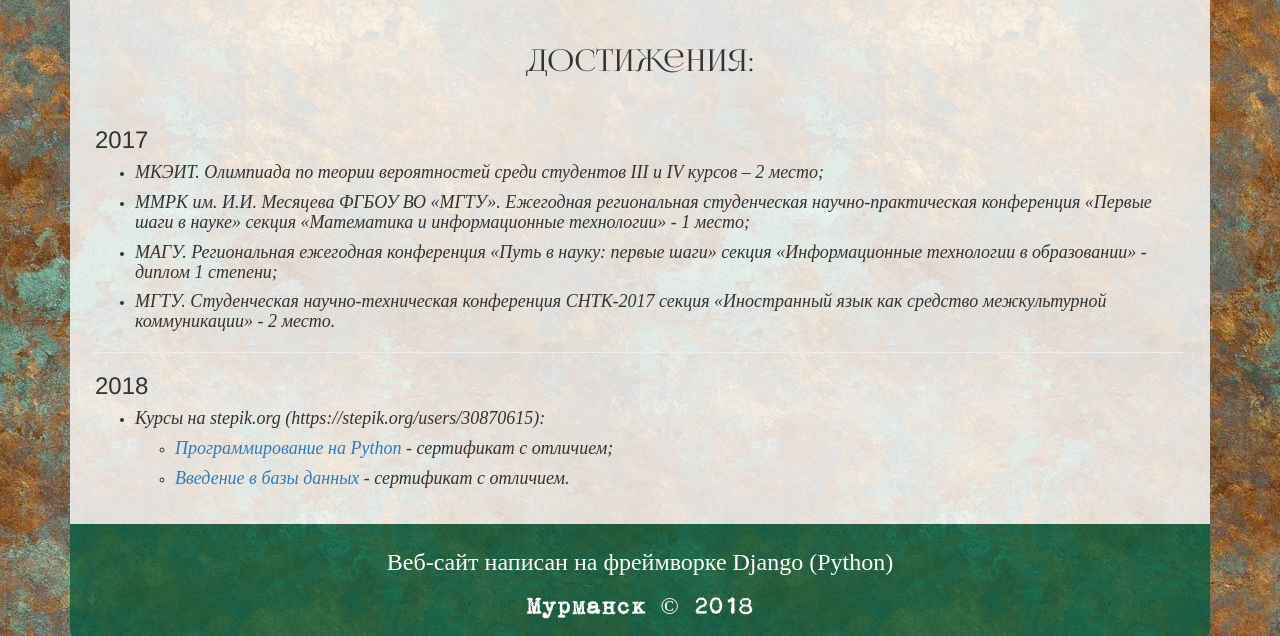
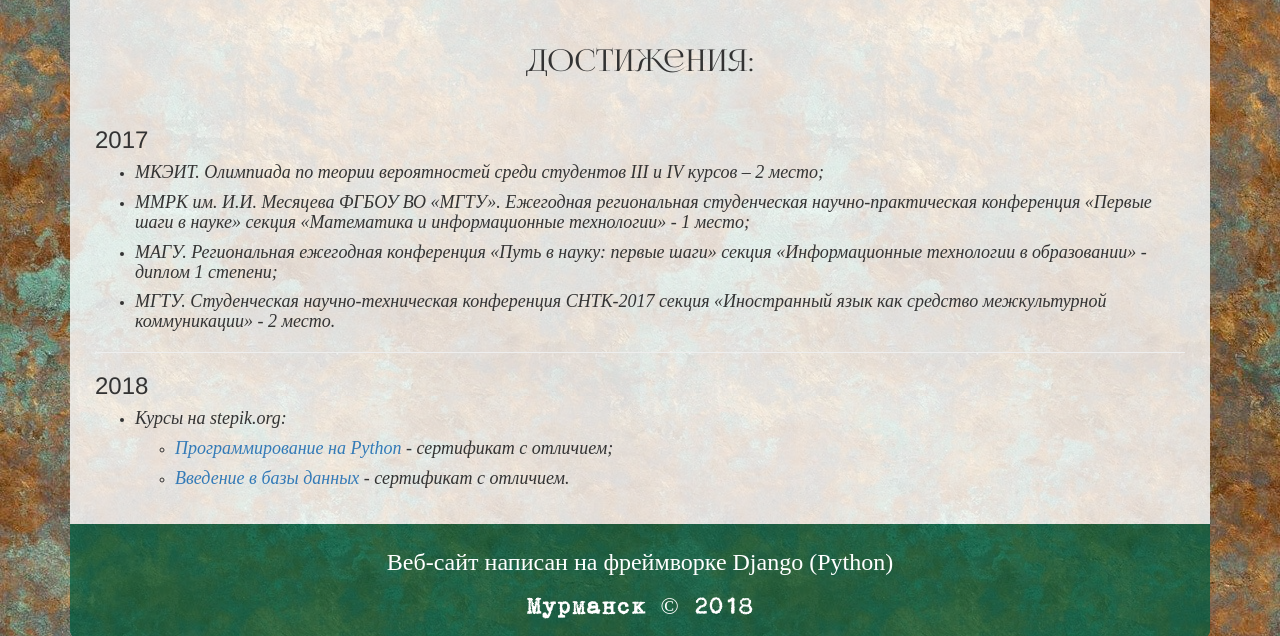
Before and after one commit to petyabal/mySite, a Django app: page /achievements/ in a window 1280 px wide. Shown: the part 244-880 px from the top of the page. Run offline with Django 3.2, Linux system fonts and the light colour scheme; some libraries are stand-ins or nearby versions; some web fonts are replaced.

Commit message:
mySite v.1

```diff
--- a/mainpage/templates/mainpage/achievements.html
+++ b/mainpage/templates/mainpage/achievements.html
@@ -17,7 +17,7 @@
   	<h3>2018</h3>
   	<div class="achievement">
   	  <ul>
-  	    <li><h4>Курсы на stepik.org (https://stepik.org/users/30870615):</h4></li>
+  	    <li><h4>Курсы на stepik.org:</h4></li>
   	    <ul>
   	  	  <li><h4><a href="https://stepik.org/cert/118283">Программирование на Python</a> - сертификат с отличием;</h4></li>
   	  	  <li><h4><a href="https://stepik.org/cert/123077">Введение в базы данных</a> - сертификат с отличием.</h4></li>
```
